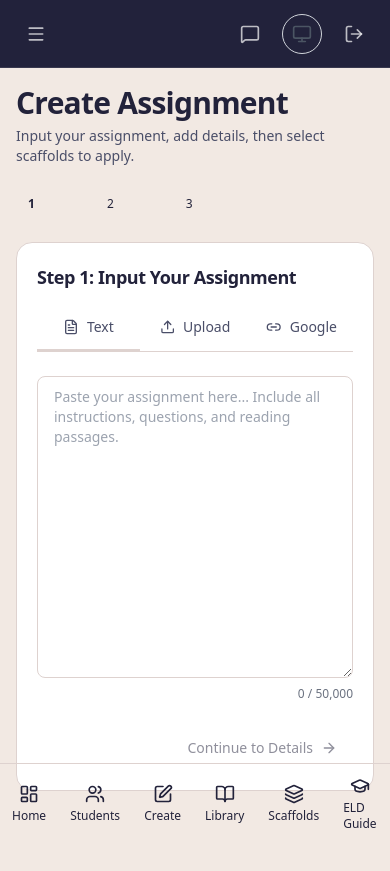
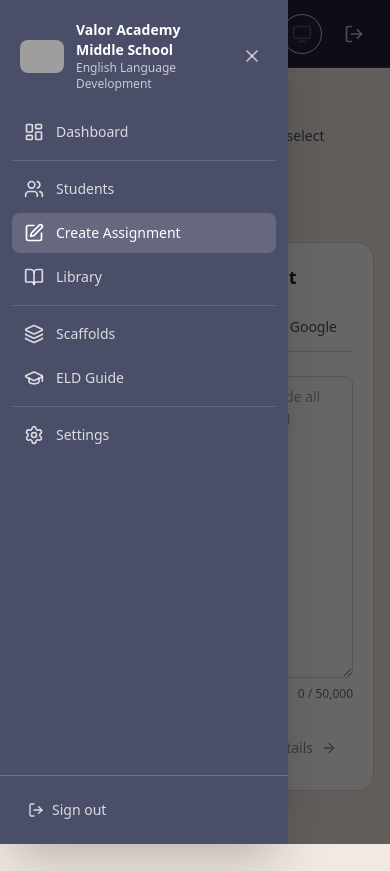
Before and after one commit to classvox-derik/VAMS-ELD, a Next.js app: page /create in a window 390 px wide. Both pictures are taken after a click on the button 36 px from the left and 33 px from the top of the page. After the commit the page ends 844 px from the top, so only its background shows below. Built offline with nearby package versions, Linux system fonts and the light colour scheme; no server answers; grey boxes are pictures that could not be loaded.

Commit message:
feat: introduce scaffolded assignment results page with PDF export, Google Docs integration, and batch mode support.

```diff
--- a/src/app/(dashboard)/create/result/page.tsx
+++ b/src/app/(dashboard)/create/result/page.tsx
@@ -217,14 +217,29 @@ function ScaffoldResultContent() {
   async function handleDownloadPdf() {
     if (!result) return;
     setIsExporting(true);
+
+    // Create an off-screen container at a fixed 800px width so html2canvas
+    // renders at a consistent size that matches the PDF content area.
+    // This prevents text overlap caused by capturing the live on-page element
+    // at an unpredictable viewport-dependent width.
+    const tempId = "pdf-export-result-temp";
+    const container = document.createElement("div");
+    container.id = tempId;
+    container.style.cssText =
+      "position:absolute;left:-9999px;top:0;width:800px;padding:24px;background:white;font-family:system-ui,sans-serif;color:#111;";
+    container.innerHTML = result.outputHtml;
+    document.body.appendChild(container);
+
     try {
       const { downloadPdf } = await import("@/lib/export-pdf");
       const filename = `${result.assignmentTitle}-${result.elLevel ?? "batch"}-scaffolded.pdf`;
-      await downloadPdf("scaffold-preview-content", filename);
+      await downloadPdf(tempId, filename);
       toast.success("PDF downloaded successfully!");
     } catch {
       toast.error("Failed to generate PDF. Please try again.");
     } finally {
+      const el = document.getElementById(tempId);
+      if (el) document.body.removeChild(el);
       setIsExporting(false);
     }
   }
--- a/src/app/(dashboard)/layout.tsx
+++ b/src/app/(dashboard)/layout.tsx
@@ -1,7 +1,6 @@
 import { Sidebar } from "@/components/layout/sidebar";
 import { Header } from "@/components/layout/header";
 import { Footer } from "@/components/layout/footer";
-import { MobileNav } from "@/components/layout/mobile-nav";
 
 export default function DashboardLayout({
   children,
@@ -13,7 +12,7 @@ export default function DashboardLayout({
       <Sidebar />
       <div className="flex min-h-screen flex-col lg:ml-[290px]">
         <Header />
-        <main className="flex-1 p-4 md:p-6 pb-20 lg:pb-6 lg:border-l lg:border-white/10">
+        <main className="flex-1 p-4 md:p-6 lg:border-l lg:border-white/10">
           <div className="mx-auto max-w-screen-2xl">
             {children}
           </div>
@@ -22,7 +21,6 @@ export default function DashboardLayout({
           <Footer />
         </div>
       </div>
-      <MobileNav />
     </div>
   );
 }
--- a/src/components/layout/header.tsx
+++ b/src/components/layout/header.tsx
@@ -1,24 +1,56 @@
 "use client";
 
 import { useEffect, useState } from "react";
-import { useRouter } from "next/navigation";
+import { useRouter, usePathname } from "next/navigation";
 import Link from "next/link";
-import { Menu, LogOut, Shield, MessageSquare } from "lucide-react";
+import Image from "next/image";
+import {
+  Menu,
+  X,
+  LogOut,
+  Shield,
+  MessageSquare,
+  LayoutDashboard,
+  Users,
+  PenSquare,
+  BookOpen,
+  Settings,
+  GraduationCap,
+  Layers,
+} from "lucide-react";
 import { createClient } from "@/lib/supabase-browser";
 import { useIsAdmin } from "@/lib/hooks/use-admin";
 import { ThemeToggle } from "./theme-toggle";
+import { cn } from "@/lib/utils";
+
+const navItems = [
+  { title: "Dashboard", href: "/dashboard", icon: LayoutDashboard },
+  { title: "Students", href: "/students", icon: Users, divider: true },
+  { title: "Create Assignment", href: "/create", icon: PenSquare },
+  { title: "Library", href: "/library", icon: BookOpen },
+  { title: "Scaffolds", href: "/eld-guide/scaffolds", icon: Layers, divider: true },
+  { title: "ELD Guide", href: "/eld-guide", icon: GraduationCap },
+  { title: "Settings", href: "/settings", icon: Settings, divider: true },
+];
 
 export function Header() {
   const router = useRouter();
+  const pathname = usePathname();
   const supabase = createClient();
   const { isAdmin } = useIsAdmin();
   const [email, setEmail] = useState<string | null>(null);
+  const [isMenuOpen, setIsMenuOpen] = useState(false);
 
   useEffect(() => {
     supabase.auth.getUser().then(({ data: { user } }) => {
       setEmail(user?.email ?? null);
     });
   }, [supabase.auth]);
+
+  // Close drawer on route change
+  useEffect(() => {
+    setIsMenuOpen(false);
+  }, [pathname]);
 
   const handleSignOut = async () => {
     await supabase.auth.signOut();
@@ -27,12 +59,14 @@ export function Header() {
   };
 
   return (
+    <>
       <header className="sticky top-0 z-40 flex h-[68px] items-center justify-between border-b border-white/10 bg-[#22223b] px-4 py-3 lg:px-6">
         {/* Left side - mobile menu button */}
         <div className="flex items-center gap-3">
           <button
             className="flex h-10 w-10 items-center justify-center rounded-lg text-white/70 hover:bg-white/10 hover:text-white lg:hidden"
             aria-label="Toggle menu"
+            onClick={() => setIsMenuOpen(true)}
           >
             <Menu className="h-5 w-5" />
           </button>
@@ -68,5 +102,97 @@ export function Header() {
           </button>
         </div>
       </header>
+
+      {/* Mobile nav drawer */}
+      {isMenuOpen && (
+        <>
+          {/* Backdrop */}
+          <div
+            className="fixed inset-0 z-50 bg-black/60 lg:hidden"
+            onClick={() => setIsMenuOpen(false)}
+            aria-hidden="true"
+          />
+
+          {/* Drawer */}
+          <div className="fixed inset-y-0 left-0 z-50 flex w-72 flex-col bg-[#4a4e69] shadow-2xl lg:hidden">
+            {/* Drawer header */}
+            <div className="flex items-center justify-between px-5 py-5">
+              <Link
+                href="/dashboard"
+                className="flex items-center gap-3"
+                onClick={() => setIsMenuOpen(false)}
+              >
+                <Image
+                  src="/eldlogo.png"
+                  alt="Valor Academy Middle School"
+                  width={44}
+                  height={44}
+                  className="rounded-lg shrink-0"
+                />
+                <div className="flex flex-col leading-tight">
+                  <span className="text-sm font-bold text-white">Valor Academy</span>
+                  <span className="text-sm font-bold text-white">Middle School</span>
+                  <span className="text-xs text-white/70">English Language Development</span>
+                </div>
+              </Link>
+              <button
+                className="flex h-9 w-9 items-center justify-center rounded-lg text-white/70 hover:bg-white/10 hover:text-white"
+                onClick={() => setIsMenuOpen(false)}
+                aria-label="Close menu"
+              >
+                <X className="h-5 w-5" />
+              </button>
+            </div>
+
+            {/* Nav items */}
+            <nav className="flex-1 overflow-y-auto px-3 pb-6">
+              <div className="space-y-1">
+                {navItems.map((item) => {
+                  const isActive =
+                    pathname === item.href ||
+                    (pathname?.startsWith(item.href + "/") &&
+                      !navItems.some(
+                        (other) => other.href !== item.href && pathname === other.href
+                      ));
+                  return (
+                    <div key={item.href}>
+                      {item.divider && (
+                        <hr className="my-2 border-white/15" />
+                      )}
+                      <Link
+                        href={item.href}
+                        className={cn(
+                          "flex items-center gap-3 rounded-lg px-3 py-2.5 text-sm font-medium transition-all duration-200",
+                          isActive
+                            ? "bg-white/15 text-white"
+                            : "text-white/80 hover:bg-white/10 hover:text-white"
+                        )}
+                      >
+                        <item.icon className="h-5 w-5 shrink-0" />
+                        <span>{item.title}</span>
+                      </Link>
+                    </div>
+                  );
+                })}
+              </div>
+            </nav>
+
+            {/* Drawer footer */}
+            <div className="border-t border-white/20 px-4 py-4">
+              {email && (
+                <p className="mb-3 truncate text-xs text-white/60">{email}</p>
+              )}
+              <button
+                onClick={handleSignOut}
+                className="flex w-full items-center gap-2 rounded-lg px-3 py-2 text-sm text-white/80 hover:bg-white/10 hover:text-red-300 transition-colors duration-200"
+              >
+                <LogOut className="h-4 w-4" />
+                Sign out
+              </button>
+            </div>
+          </div>
+        </>
+      )}
+    </>
   );
 }
--- a/src/lib/export-pdf.ts
+++ b/src/lib/export-pdf.ts
@@ -12,15 +12,27 @@ export async function downloadPdf(
 
   await html2pdf()
     .set({
-      margin: [10, 10, 10, 10] as [number, number, number, number],
+      margin: [12, 12, 12, 12] as [number, number, number, number],
       filename,
-      image: { type: "jpeg" as const, quality: 0.95 },
-      html2canvas: { scale: 2, useCORS: true },
+      image: { type: "jpeg" as const, quality: 0.98 },
+      html2canvas: {
+        scale: 2,
+        useCORS: true,
+        allowTaint: true,
+        // Render at 800px wide so the canvas matches the PDF content area,
+        // preventing text from being scaled down and overlapping.
+        windowWidth: 800,
+        scrollX: 0,
+        scrollY: 0,
+        logging: false,
+      },
       jsPDF: {
         unit: "mm" as const,
         format: "letter" as const,
         orientation: "portrait" as const,
       },
+      // Prevent text and elements from being cut across page boundaries.
+      pagebreak: { mode: ["avoid-all", "css"] },
     })
     .from(element)
     .save();
```
Lines whose indentation alone changed are shown as unchanged.
